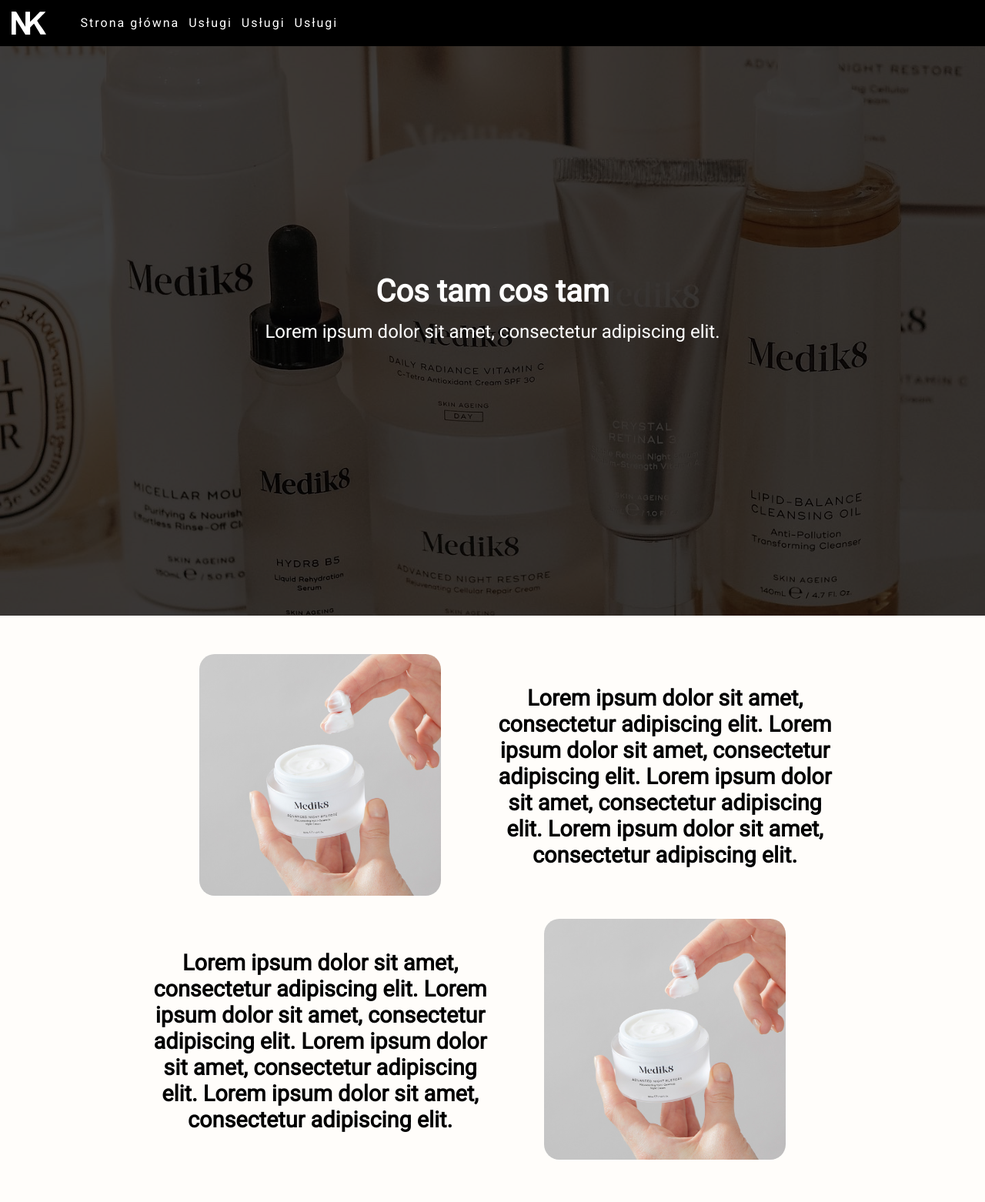
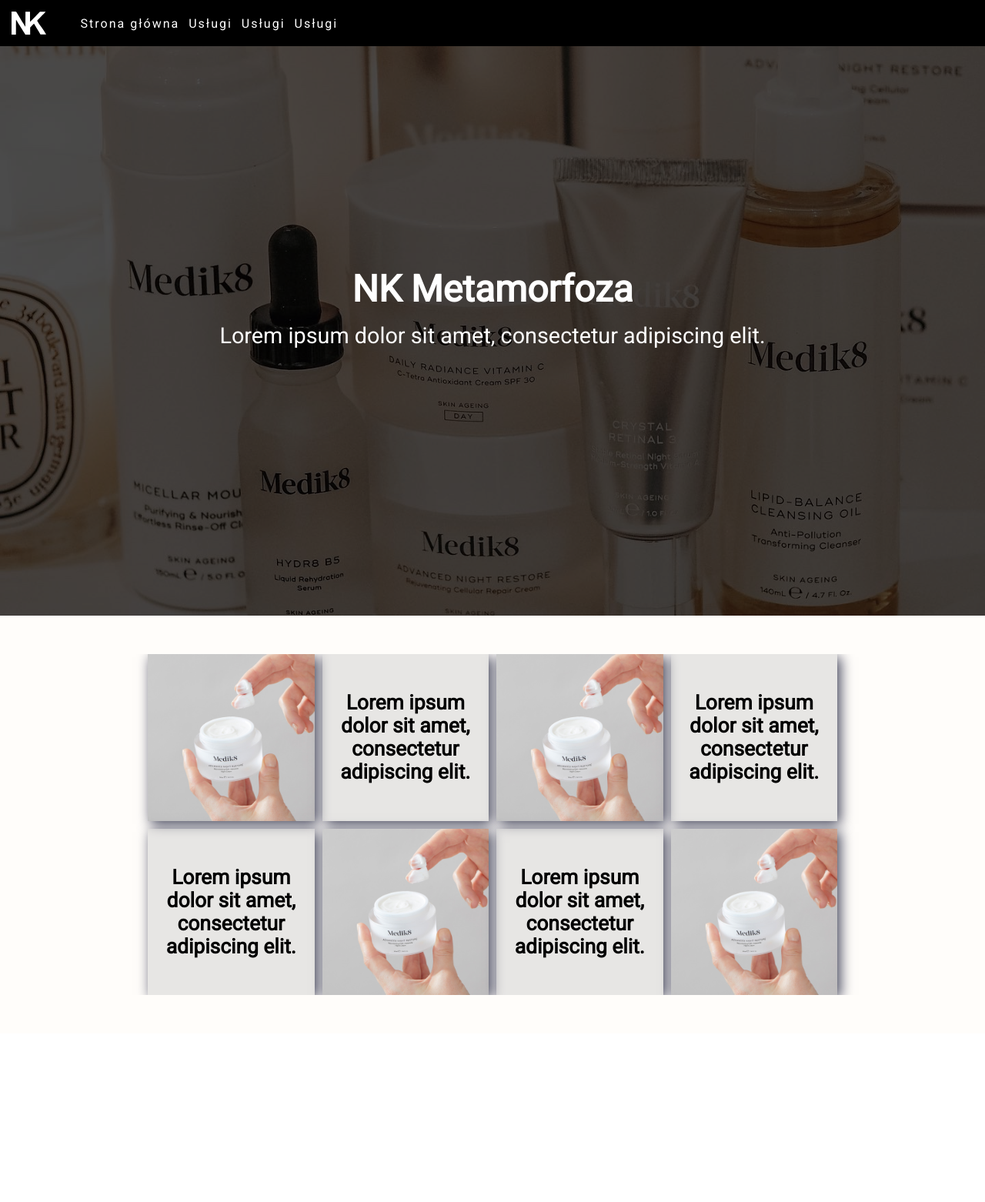
Before and after one commit to ZSET-Leszno/nk-metamorfoza, a PHP site: page / in a window 1280 px wide. Shown: the whole page at 77% size. After the commit the page ends 1293 px from the top, so only its background shows below. Run offline with PHP 8.4, Linux system fonts and the light colour scheme.

Commit message:
Karciochy

```diff
--- a/index.html
+++ b/index.html
@@ -24,16 +24,31 @@
         </div>
     </header>
     <main>
-        <div class="slide">
-            <div id="slide-left">
-                <img src="img/media/17.jpg" alt="obraz">
-            </div>
-            <h2 id="slide-right">Lorem ipsum dolor sit amet, consectetur adipiscing elit. Lorem ipsum dolor sit amet, consectetur adipiscing elit. Lorem ipsum dolor sit amet, consectetur adipiscing elit. Lorem ipsum dolor sit amet, consectetur adipiscing elit. </h2>
-        </div>
-        <div class="slide">
-            <h2 id="slide-left1">Lorem ipsum dolor sit amet, consectetur adipiscing elit. Lorem ipsum dolor sit amet, consectetur adipiscing elit. Lorem ipsum dolor sit amet, consectetur adipiscing elit. Lorem ipsum dolor sit amet, consectetur adipiscing elit. </h2>
-            <div id="slide-right2">
-                <img src="img/media/17.jpg" alt="obraz">
+        <div id="cards" class="wrap">
+                <div class="card card-top">
+                    <img src="img/media/17.jpg" alt="obraz">
+                </div>
+                <div class="card card-top">
+                    <h2>Lorem ipsum dolor sit amet, consectetur adipiscing elit.</h2>
+                </div>
+                <div class="card card-top card-poof">
+                    <img src="img/media/17.jpg" alt="obraz">
+                </div>
+                <div class="card card-top card-poof">
+                    <h2>Lorem ipsum dolor sit amet, consectetur adipiscing elit.</h2>
+                </div>
+                <div class="card card-bottom">
+                    <h2>Lorem ipsum dolor sit amet, consectetur adipiscing elit.</h2>
+                </div>
+                <div class="card card-left card-bottom">
+                    <img src="img/media/17.jpg" alt="obraz">
+                </div>
+                <div class="card card-bottom card-poof">
+                    <h2>Lorem ipsum dolor sit amet, consectetur adipiscing elit.</h2>
+                </div>
+                <div class="card card-bottom card-poof">
+                    <img src="img/media/17.jpg" alt="obraz">
+                </div>
             </div>
         </div>
     </main>
--- a/index.js
+++ b/index.js
@@ -1,11 +1,12 @@
 addEventListener("scroll", (event) => {
-    if (isInViewport(document.getElementsByClassName('slide')[0])) {
-        slides();
+    const rect = document.getElementById('cards').getBoundingClientRect();
+    if (rect.top < 650) {
+        cards();
     }
 });
 
 addEventListener("DOMContentLoaded", async (event) => {
-    var pierwszynapis = "Cos tam cos tam";
+    var pierwszynapis = "NK Metamorfoza";
     writing("header", pierwszynapis, 40);
     await sleep(50 * parseInt(pierwszynapis.length));
     writing("header2", "Lorem ipsum dolor sit amet, consectetur adipiscing elit.", 25);
@@ -15,21 +16,11 @@
     return new Promise(resolve => setTimeout(resolve, ms));
 }
 
-function isInViewport(element) {
-    const rect = element.getBoundingClientRect();
-    return (
-        rect.top >= 0 &&
-        rect.left >= 0 &&
-        rect.bottom <= (window.innerHeight || document.documentElement.clientHeight) &&
-        rect.right <= (window.innerWidth || document.documentElement.clientWidth)
-    );
-}
-
-function slides() {
-    document.getElementById('slide-left').style = "transform: translateX(0); -webkit-transform: translateX(0);";
-    document.getElementById('slide-right').style = "transform: translateX(0); -webkit-transform: translateX(0);";
-    document.getElementById('slide-left1').style = "transform: translateX(0); -webkit-transform: translateX(0);";
-    document.getElementById('slide-right2').style = "transform: translateX(0); -webkit-transform: translateX(0);";
+function cards() {
+    var cards = document.getElementsByClassName('card');
+    for (i = 0; i < cards.length; i++) {
+        cards[i].style = "transform: scale(1); -webkit-transform: scale(1);";
+    }
 }
 
 async function writing(id, napis, wait) {
--- a/style.css
+++ b/style.css
@@ -29,6 +29,7 @@
 
 nav span img {
     height: 30px;
+    -webkit-user-drag: none;
 }
 
 nav div {
@@ -45,17 +46,21 @@
 nav div a {
     color: white;
     text-decoration: none;
+    position: relative;
 }
 
 nav div a::after {
     content: ' ';
+    position: absolute;
+    left: 0;
+    right: 0;
     background-color: white;
     width: 0;
     height: 2px;
     display: block;
     transition: 0.25s;
     -webkit-transition: 0.25s;
-    margin: 0 auto;
+    margin: 3px auto 0 auto;
 }
 
 nav div a:hover::after {
@@ -84,15 +89,16 @@
 
 header h1 {
     margin-bottom: 15px;
-    font-size: 2.5rem;
+    font-size: 3rem;
 }
 
 header h2 {
+    font-size: 1.8rem;
     font-weight: 400;
 }
 
 #dark {
-    background-color: rgba(0, 0, 0, 0.75);
+    background-color: rgba(0, 0, 0, 0.7);
 }
 
 main {
@@ -102,37 +108,66 @@
 main > * {
     margin-bottom: 25px;
 }
-
-.slide {
-    display: flex;
-    justify-content: space-between;
-    align-items: center;
-    width: 100%;
-    font-size: 1.2rem;
-    overflow: hidden;
+.wrap {
     padding: 0 15%;
 }
 
-.slide > * {
-    flex: 1;
-    text-align: center;
+#cards {
+    display: grid;
+    grid-template-columns: repeat(4, 1fr);
+    grid-template-rows: repeat(2, 1fr);
+    align-items: center;
+    width: 100%;
+    font-size: 1.1rem;
+    overflow: hidden;
+    justify-items: stretch;
+    column-gap: 10px;
+    row-gap: 10px;
 }
 
-.slide img {
-    width: 70%;
-    border-radius: 20px;
+.card-top {
+    grid-row-start: 1;
+    grid-row-end: 2;
 }
 
-#slide-left, #slide-left1 {
-    transform: translateX(-170%);
-    -webkit-transform: translateX(-170%);
-    transition: 1s;
-    -webkit-transition: 1s;
+.card-bottom {
+    grid-row-start: 2;
+    grid-row-end: 3;
 }
 
-#slide-right, #slide-right2 {
-    transform: translateX(170%);
-    -webkit-transform: translateX(170%);
-    transition: 1s;
-    -webkit-transition: 1s;
+#cards img {
+    display: block;
+    width: 100%;
+    height: 100%;
+    object-fit: cover;
 }
+
+.card {
+    background-color: rgba(194, 194, 194, 0.4);
+    display: flex;
+    align-items: center;
+    height: 100%;
+    text-align: center;
+    grid-column-start: auto;
+    grid-column-end: auto;
+    transform: scale(0);
+    -webkit-transform: scale(0);
+    transition: 0.75s transform ;
+    -webkit-transition: 0.75s -webkit-transform;
+    -webkit-box-shadow: 4px 4px 16px 0px rgba(66, 68, 90, 1);
+    -moz-box-shadow: 4px 4px 16px 0px rgba(66, 68, 90, 1);
+    box-shadow: 4px 4px 16px 0px rgba(66, 68, 90, 1);
+}
+
+.card h2 {
+    padding: 10%;
+}
+
+@media screen and (max-width: 1250px) {
+    #cards {
+        grid-template-columns: repeat(2, 1fr);
+    }
+    .card-poof {
+        display: none;
+    }
+}
```
